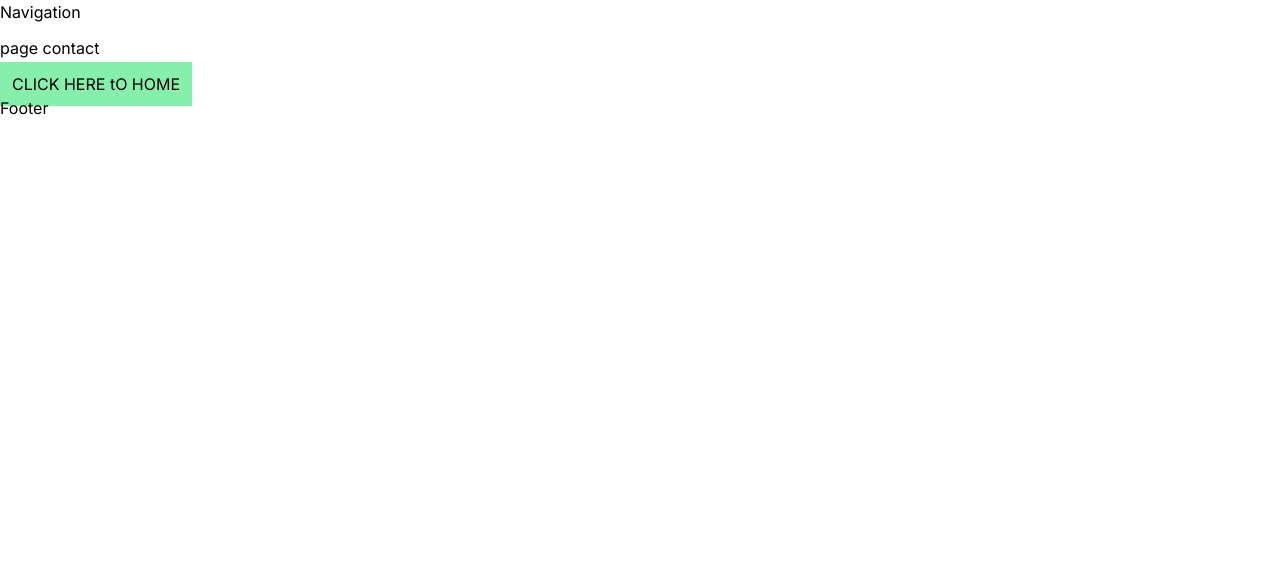
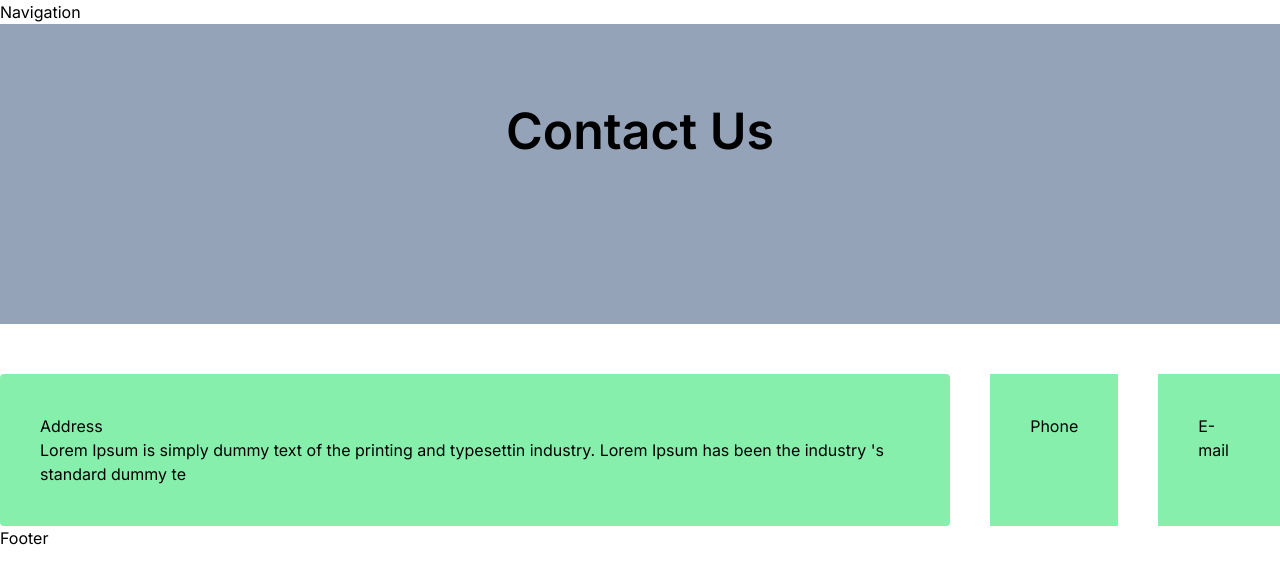
Before and after one commit to ncloudsolution/reacttourism, a Next.js app: page /contactus in a window 1280 px wide. Shown: the top 582 px of the page. Built offline with nearby package versions, Linux system fonts and the light colour scheme.

Commit message:
structure

```diff
--- a/app/contactus/page.jsx
+++ b/app/contactus/page.jsx
@@ -1,19 +1,27 @@
 "use client";
 import { SingleVehicleContext } from "@/context/SingleVehicalContextProvider";
-import Link from "next/link";
 import React, { useContext } from "react";
+
 
 const Contact = () => {
   const { vehicle, setVehical } = useContext(SingleVehicleContext);
   return (
     <>
-      <div className="my-3">page contact</div>
+      <div className="bg-slate-400  h-[300px] flex flex-col">
+        <h1 className="text-center text-[50px] pt-[70px] font-semibold">Contact Us</h1>
+      </div>
 
-      <div className="my-3 bg-yellow-300">{vehicle.type}</div>
+       <div className="flex flex-row justify-center pt-[50px] gap-10 ">
+        <div className="bg-green-300 p-10 rounded"><h1>Address</h1>
+        <p>Lorem Ipsum is simply dummy text of the printing and typesettin
+           industry. Lorem Ipsum has been the industry
+           's standard dummy te
+          </p>
 
-      <Link href={"/"} className="p-3 bg-green-300">
-        CLICK HERE tO HOME
-      </Link>
+        </div>
+        <div className="bg-green-300 p-10"><h1>Phone</h1></div>
+        <div className="bg-green-300 p-10"><h1>E-mail</h1></div>
+      </div>
     </>
   );
 };
```
Also changed, not shown: public/Contactimages/address.svg (added).
